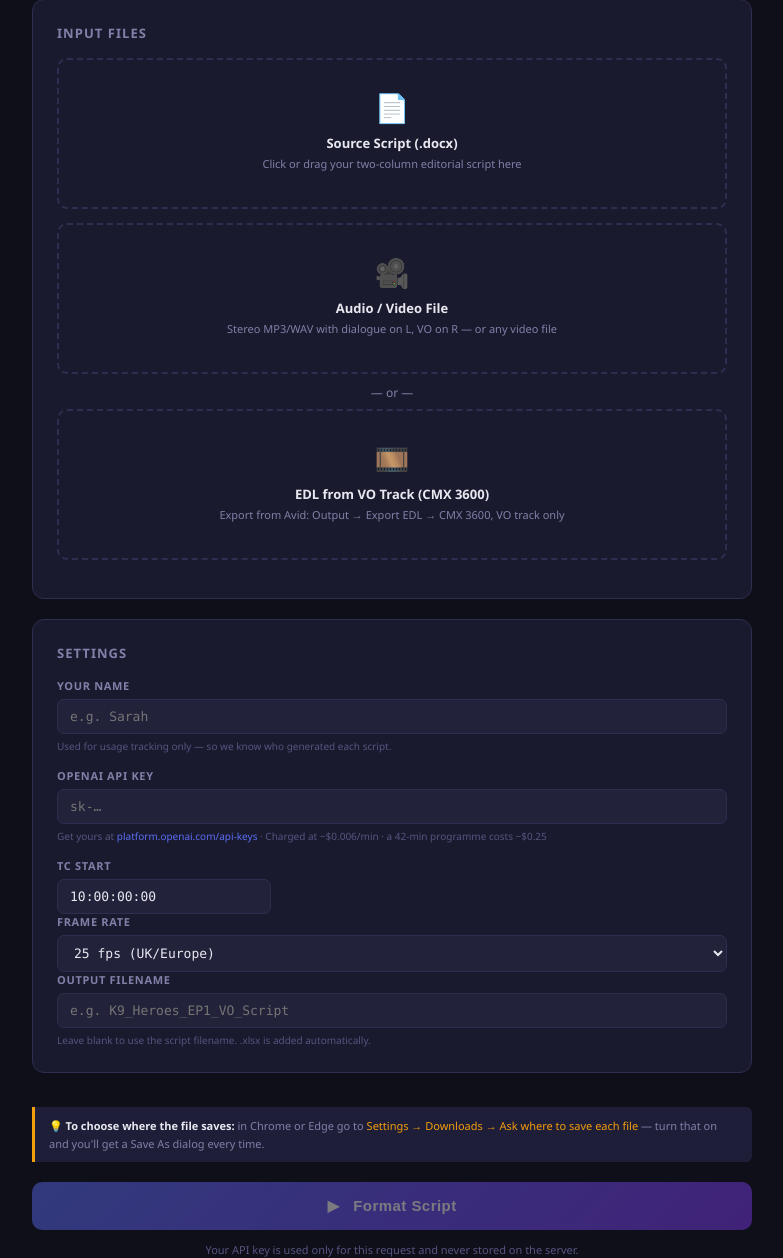
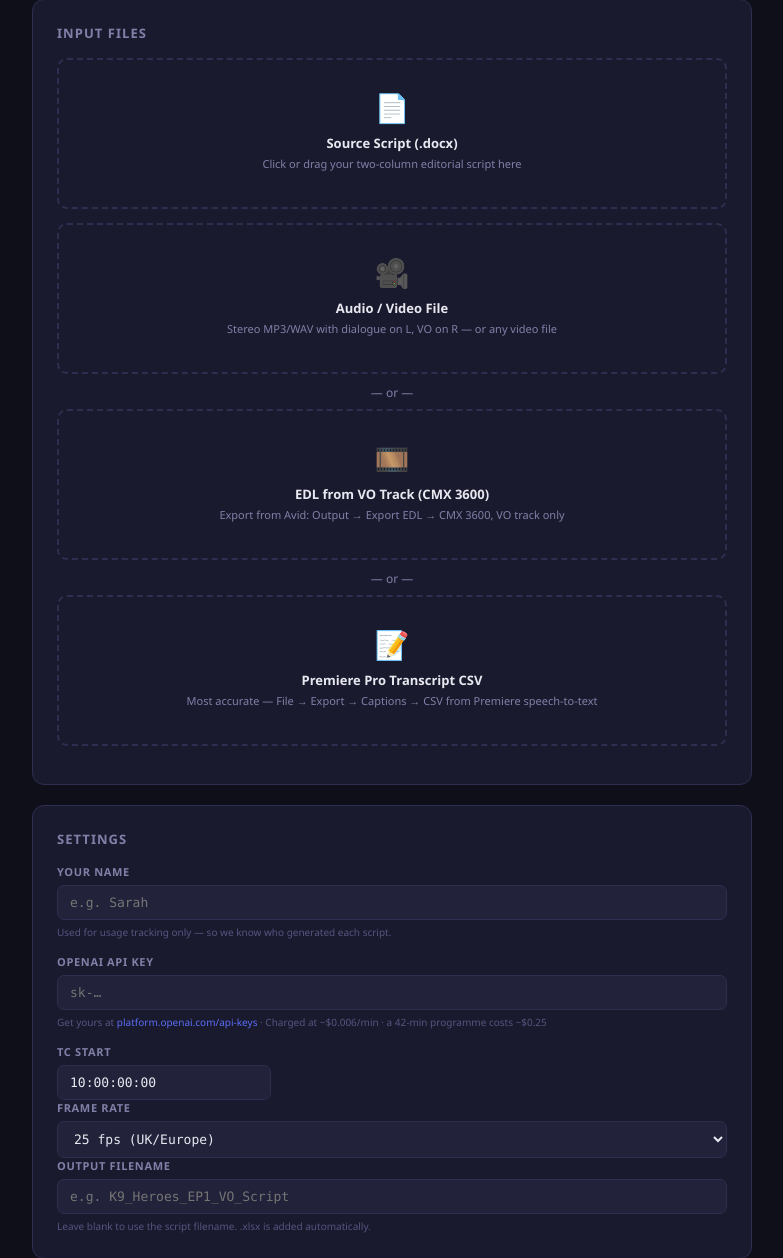
Before and after one commit to spellnet/VO-Script-Formatter, a Flask app: page / in a window 1280 px wide. Shown: the part 119-1377 px from the top of the page, without its empty margins (248-1031 px from the left). Run offline with Flask 3, Linux system fonts and the light colour scheme; some libraries are stand-ins or nearby versions.

Commit message:
Update index.html
v40

```diff
--- a/templates/index.html
+++ b/templates/index.html
@@ -284,6 +284,16 @@
       <div class="dz-hint">Export from Avid: Output → Export EDL → CMX 3600, VO track only</div>
       <div class="dz-name" id="edlName"></div>
     </div>
+
+    <div style="text-align:center;color:var(--txt2);font-size:12px;margin:-4px 0 8px">— or —</div>
+
+    <div class="drop-zone" id="dzCsv">
+      <input type="file" id="csvFile" accept=".csv" />
+      <div class="dz-icon">📝</div>
+      <div class="dz-label">Premiere Pro Transcript CSV</div>
+      <div class="dz-hint">Most accurate — File → Export → Captions → CSV from Premiere speech-to-text</div>
+      <div class="dz-name" id="csvName"></div>
+    </div>
   </div>
 
   <!-- Settings -->
@@ -400,6 +410,7 @@
   setupDropZone("dzScript", "scriptFile", "scriptName");
   setupDropZone("dzVideo",  "videoFile",  "videoName");
   setupDropZone("dzEdl",    "edlFile",    "edlName");
+  setupDropZone("dzCsv",    "csvFile",    "csvName");
 
   // Also enable run button when name is entered
   document.getElementById("userName").addEventListener("input", checkReady);
@@ -410,7 +421,8 @@
     const hasScript = !!document.getElementById("scriptFile").files[0];
     const hasVideo  = !!document.getElementById("videoFile").files[0];
     const hasEdl    = !!document.getElementById("edlFile").files[0];
-    const hasAudio  = hasVideo || hasEdl;
+    const hasCsv    = !!document.getElementById("csvFile").files[0];
+    const hasAudio  = hasVideo || hasEdl || hasCsv;
     const hasName   = document.getElementById("userName").value.trim().length > 0;
     const keyEl     = document.getElementById("apiKey");
     const hasKey    = !keyEl || keyEl.value.trim().startsWith("sk-");
@@ -449,6 +461,8 @@
     if (apiKey) form.append("api_key", apiKey);
     const edlFileEl = document.getElementById("edlFile").files[0];
     if (edlFileEl) form.append("edl", edlFileEl);
+    const csvFileEl = document.getElementById("csvFile").files[0];
+    if (csvFileEl) form.append("csv", csvFileEl);
 
     let resp;
     try {
```
